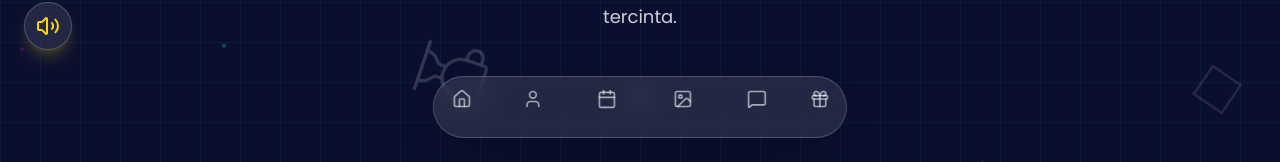
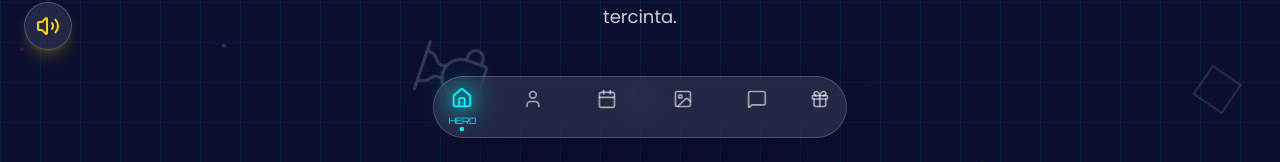
Before and after one commit to bidking/sunatan-modern, a React (Vite) app: page / in a window 1280 px wide. Both pictures are taken after a click on the button "BUKA UNDANGAN". Shown: the part 638-800 px from the top of the page. Built offline with nearby package versions, Linux system fonts and the light colour scheme; no server answers; the database is empty.

Commit message:
feat(FloatingNav): Add scroll-based active section highlighting
Implement Intersection Observer to dynamically highlight the active navigation item based on the user's scroll position. This enhances user experience by providing clear visual feedback on their current location within the page.

```diff
--- a/src/components/FloatingNav.tsx
+++ b/src/components/FloatingNav.tsx
@@ -1,16 +1,41 @@
-import React from 'react';
+import React, { useState, useEffect } from 'react';
 import { motion } from 'motion/react';
 import { Home, User, Calendar, Image, MessageSquare, Gift } from 'lucide-react';
 
 export const FloatingNav: React.FC = () => {
+  const [activeSection, setActiveSection] = useState('hero');
+
   const navItems = [
-    { icon: Home, label: 'Hero', href: '#hero' },
-    { icon: User, label: 'Profile', href: '#profile' },
-    { icon: Calendar, label: 'Event', href: '#event' },
-    { icon: Image, label: 'Gallery', href: '#gallery' },
-    { icon: MessageSquare, label: 'RSVP', href: '#rsvp' },
-    { icon: Gift, label: 'Gift', href: '#gift' },
+    { icon: Home, label: 'Hero', href: '#hero', id: 'hero' },
+    { icon: User, label: 'Profile', href: '#profile', id: 'profile' },
+    { icon: Calendar, label: 'Event', href: '#event', id: 'event' },
+    { icon: Image, label: 'Gallery', href: '#gallery', id: 'gallery' },
+    { icon: MessageSquare, label: 'RSVP', href: '#rsvp', id: 'rsvp' },
+    { icon: Gift, label: 'Gift', href: '#gift', id: 'gift' },
   ];
+
+  useEffect(() => {
+    const options = {
+      root: null,
+      rootMargin: '-50% 0px -50% 0px', // Trigger when section is in the middle of the viewport
+      threshold: 0
+    };
+
+    const observer = new IntersectionObserver((entries) => {
+      entries.forEach((entry) => {
+        if (entry.isIntersecting) {
+          setActiveSection(entry.target.id);
+        }
+      });
+    }, options);
+
+    navItems.forEach((item) => {
+      const element = document.getElementById(item.id);
+      if (element) observer.observe(element);
+    });
+
+    return () => observer.disconnect();
+  }, []);
 
   return (
     <motion.nav
@@ -20,22 +45,46 @@ export const FloatingNav: React.FC = () => {
       className="fixed bottom-6 left-1/2 -translate-x-1/2 z-50 px-4 py-3 glass rounded-full border-white/20 shadow-2xl"
     >
       <ul className="flex items-center gap-6 md:gap-10">
-        {navItems.map((item, index) => (
-          <li key={index}>
+        {navItems.map((item, index) => {
+          const isActive = activeSection === item.id;
+          return (
+            <li key={index} className="relative">
               <button
                 onClick={(e) => {
                   e.preventDefault();
                   document.querySelector(item.href)?.scrollIntoView({ behavior: 'smooth' });
                 }}
-              className="text-white/60 hover:text-neon-cyan transition-colors flex flex-col items-center gap-1 group cursor-pointer"
+                className={`flex flex-col items-center gap-1 group cursor-pointer transition-all duration-300 ${
+                  isActive ? 'text-neon-cyan scale-110' : 'text-white/60 hover:text-white'
+                }`}
               >
-              <item.icon className="w-5 h-5 group-hover:scale-110 transition-transform" />
-              <span className="text-[8px] font-heading uppercase tracking-tighter opacity-0 group-hover:opacity-100 transition-opacity hidden md:block">
+                <div className="relative">
+                  <item.icon className={`w-5 h-5 transition-all duration-300 ${isActive ? 'drop-shadow-[0_0_8px_rgba(0,255,255,0.8)]' : ''}`} />
+                  {isActive && (
+                    <motion.div
+                      layoutId="nav-glow"
+                      className="absolute -inset-2 bg-neon-cyan/20 blur-md rounded-full -z-10"
+                      transition={{ type: "spring", bounce: 0.2, duration: 0.6 }}
+                    />
+                  )}
+                </div>
+                <span className={`text-[8px] font-heading uppercase tracking-tighter transition-all duration-300 ${
+                  isActive ? 'opacity-100' : 'opacity-0 group-hover:opacity-100'
+                } hidden md:block`}>
                   {item.label}
                 </span>
+
+                {isActive && (
+                  <motion.div
+                    layoutId="nav-indicator"
+                    className="absolute -bottom-1 w-1 h-1 bg-neon-cyan rounded-full"
+                    transition={{ type: "spring", bounce: 0.2, duration: 0.6 }}
+                  />
+                )}
               </button>
             </li>
-        ))}
+          );
+        })}
       </ul>
     </motion.nav>
   );
```
Lines whose indentation alone changed are shown as unchanged.
